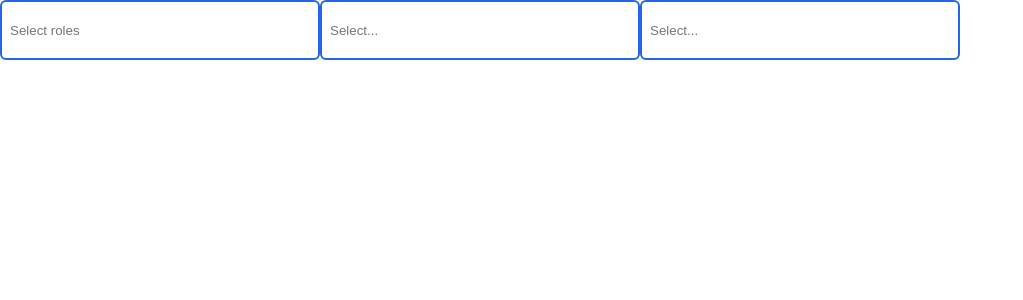
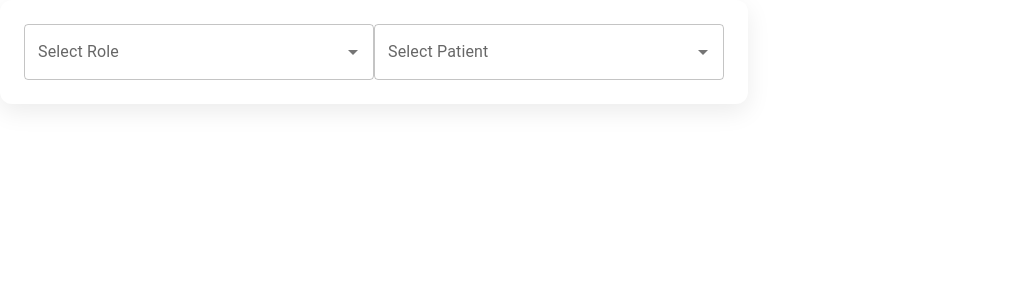
Before and after one commit to Dhruvil-QB/DropdownPOC, a React (Create React App) app: page / in a window 1280 px wide. Shown: the top 300 px of the page, without its empty margins (0-1023 px from the left). Built offline with nearby package versions, Linux system fonts and the light colour scheme; no server answers.

Commit message:
new projet new dropdown

```diff
--- a/src/App.css
+++ b/src/App.css
@@ -1,40 +1,27 @@
-.App {
-  text-align: center;
+.form-card {
+  background: #ffffff;
+  width: 100%;
+  max-width: 700px;
   display: flex;
+  padding: 24px;
+  border-radius: 12px;
+  box-shadow: 0 8px 24px rgba(0, 0, 0, 0.08);
 }
 
-.App-logo {
-  height: 40vmin;
-  pointer-events: none;
+.form-title {
+  margin-bottom: 20px;
+  font-size: 20px;
+  font-weight: 600;
+  color: #333;
 }
 
-@media (prefers-reduced-motion: no-preference) {
-  .App-logo {
-    animation: App-logo-spin infinite 20s linear;
-  }
+/* ROW layout */
+.row {
+  display: flex;
+  gap: 16px;
 }
 
-.App-header {
-  background-color: #282c34;
-  min-height: 100vh;
-  display: flex;
-  flex-direction: column;
-  align-items: center;
-  justify-content: center;
-  font-size: calc(10px + 2vmin);
-  color: white;
+/* Each dropdown takes equal width */
+.form-field {
+  flex: 1;
 }
-
-.App-link {
-  color: #61dafb;
-}
-
-@keyframes App-logo-spin {
-  from {
-    transform: rotate(0deg);
-  }
-
-  to {
-    transform: rotate(360deg);
-  }
-}
--- a/src/App.js
+++ b/src/App.js
@@ -1,55 +1,44 @@
 import { useState } from "react";
 import "./App.css";
-import Dropdown from "./Common/DropDown.tsx";
+import CommonDropdown from "./Common/CommonDropDown.tsx";
 
 const roles = [
-  { id: 1, value: "Admin", title: "testxxx" },
-  { id: 2, value: "Doctor", title: "testeee" },
-  { id: 3, value: "Patient", title: "testccccc" },
+  { id: 1, name: "Admin" },
+  { id: 2, name: "Doctor" },
+  { id: 3, name: "Receptionist" },
 ];
 function App() {
-  const [selected, setSelected] = useState([]);
-  const [selectedTodos, setSelectedTodos] = useState([]);
-  const [selectedTodoss, setSelectedTodoss] = useState([]);
+  const [role, setRole] = useState();
+  const [patient, setPatient] = useState();
 
   return (
-    <div className="App">
-      <Dropdown
-        options={roles}
-        labelKey="value"
-        searchKeys={["title"]}
-        valueKey="id"
-        placeholder="Select roles"
-        selectedValues={selected}
-        onChange={(values) => {
-          console.log("🚀 ~ App ~ values:", values);
-          return setSelected(values);
-        }}
-      />
-      <Dropdown
-        apiUrl="https://jsonplaceholder.typicode.com/todos"
-        labelKey="title"
-        valueKey="id"
-        selectedValues={selectedTodoss}
-        apiSearch
-        onChange={(values) => {
-          console.log("Selected Todo IDs:", values);
-          setSelectedTodoss(values);
-        }}
-      />
-      <Dropdown
-        // apiUrl="https://api.salesbot.cloud/core/persona/"
-        apiUrl="https://api.salesbot.cloud/onboard/city/fetch_all/"
-        labelKey="label"
-        valueKey="value"
-        selectedValues={selectedTodos}
-        apiSearch
-        multiple={true}
-        onChange={(values) => {
-          console.log("Selected Todo IDs:", values);
-          setSelectedTodos(values);
-        }}
-      />
+    <div className="form-card">
+      <div className="form-field">
+        <CommonDropdown
+          label="Select Role"
+          options={roles}
+          value={role}
+          onChange={setRole}
+          labelKey="name"
+          valueKey="id"
+          placeholder="Choose role"
+        />
+      </div>
+
+      <div className="form-field">
+        <CommonDropdown
+          label="Select Patient"
+          apiUrl="https://api.salesbot.cloud/onboard/city/fetch_all/"
+          value={patient}
+          apiSearch
+          onChange={setPatient}
+          pageSize={100}
+          labelKey="label"
+          placeholder="Choose role"
+          multiple
+          valueKey="value"
+        />
+      </div>
     </div>
   );
 }
--- /dev/null
+++ b/src/Common/CommonDropDown.tsx
@@ -0,0 +1,140 @@
+import React, { useEffect, useState } from "react";
+import { Autocomplete, TextField, CircularProgress } from "@mui/material";
+import axios from "axios";
+
+/* ---------------- TYPES ---------------- */
+
+export type ValueType = string | number;
+
+interface CommonDropdownProps<T extends Record<string, string>> {
+  label: string;
+  valueKey: keyof T;
+  labelKey: keyof T;
+  value: T | T[] | null;
+  onChange: (value: T | T[] | null) => void;
+  defaultValue?: T | T[] | null;
+  options?: T[];
+  apiUrl?: string;
+  apiSearch?: boolean;
+  pageSize?: number;
+  readOnly?: boolean;
+  multiple?: boolean;
+  disabled?: boolean;
+  placeholder?: string;
+}
+
+/* ---------------- COMPONENT ---------------- */
+
+function CommonDropdown<T extends Record<string, string>>({
+  label,
+  valueKey,
+  labelKey,
+  value,
+  onChange,
+  options = [],
+  apiUrl,
+  apiSearch = false,
+  pageSize = 10,
+  multiple = false,
+  disabled = false,
+  readOnly = false,
+  placeholder,
+}: CommonDropdownProps<T>) {
+  const [data, setData] = useState<T[]>(options);
+  const [loading, setLoading] = useState<boolean>(false);
+
+  const [page, setPage] = useState<number>(1);
+  const [hasMore, setHasMore] = useState<boolean>(true);
+  const [search, setSearch] = useState<string>("");
+
+  /* ---------------- API CALL ---------------- */
+
+  const fetchData = async (reset = false): Promise<void> => {
+    if (!apiUrl || loading || (!hasMore && !reset)) return;
+
+    setLoading(true);
+
+    try {
+      const res = await axios.get(apiUrl, {
+        params: {
+          page: reset ? 1 : page,
+          page_size: pageSize,
+          search: apiSearch ? search : undefined,
+        },
+      });
+
+      const items: T[] = res.data?.data ?? res.data;
+
+      setData((prev) => (reset ? items : [...prev, ...items]));
+      setHasMore(items.length === pageSize);
+      setPage(reset ? 2 : page + 1);
+    } catch (error) {
+      console.error("Dropdown API Error:", error);
+    } finally {
+      setLoading(false);
+    }
+  };
+
+  useEffect(() => {
+    if (apiUrl) fetchData(true);
+  }, [apiUrl]);
+
+  useEffect(() => {
+    if (!apiSearch) return;
+
+    const delay = setTimeout(() => {
+      fetchData(true);
+    }, 400);
+
+    return () => clearTimeout(delay);
+  }, [search]);
+
+  return (
+    <Autocomplete<T, boolean, false, false>
+      multiple={multiple}
+      options={data}
+      value={value}
+      disableCloseOnSelect={multiple}
+      readOnly={readOnly}
+      disabled={disabled}
+      loading={loading}
+      getOptionLabel={(option: T) => String(option[labelKey])}
+      isOptionEqualToValue={(option: T, val: T) =>
+        option[valueKey] === val[valueKey]
+      }
+      onChange={(_, newValue) => onChange(newValue)}
+      onInputChange={(_, newInput) => {
+        if (apiSearch) setSearch(newInput);
+      }}
+      ListboxProps={{
+        onScroll: (event: React.UIEvent<HTMLUListElement>) => {
+          const listboxNode = event.currentTarget;
+          if (
+            listboxNode.scrollTop + listboxNode.clientHeight >=
+            listboxNode.scrollHeight - 10
+          ) {
+            fetchData();
+          }
+        },
+      }}
+      renderInput={(params) => (
+        <TextField
+          {...params}
+          label={label}
+          placeholder={placeholder}
+          InputProps={{
+            ...params.InputProps,
+            endAdornment: (
+              <>
+                {loading && <CircularProgress size={18} />}
+                {params.InputProps.endAdornment}
+              </>
+            ),
+          }}
+        />
+      )}
+    />
+  );
+}
+
+export default CommonDropdown;
```
Also changed, not shown: package.json (+6 -1 lines), 1 other file (tests, documents, lock files or other folders).
